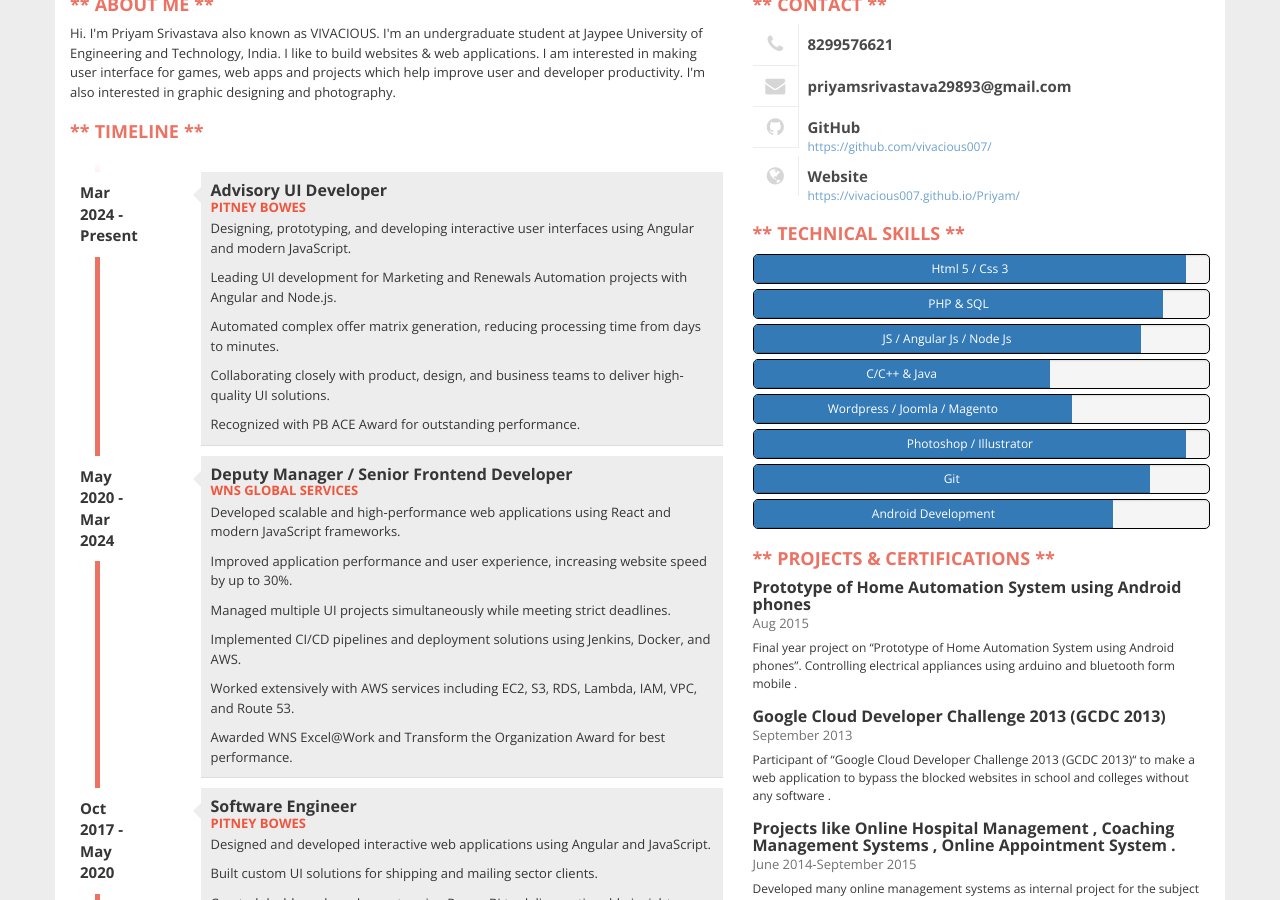
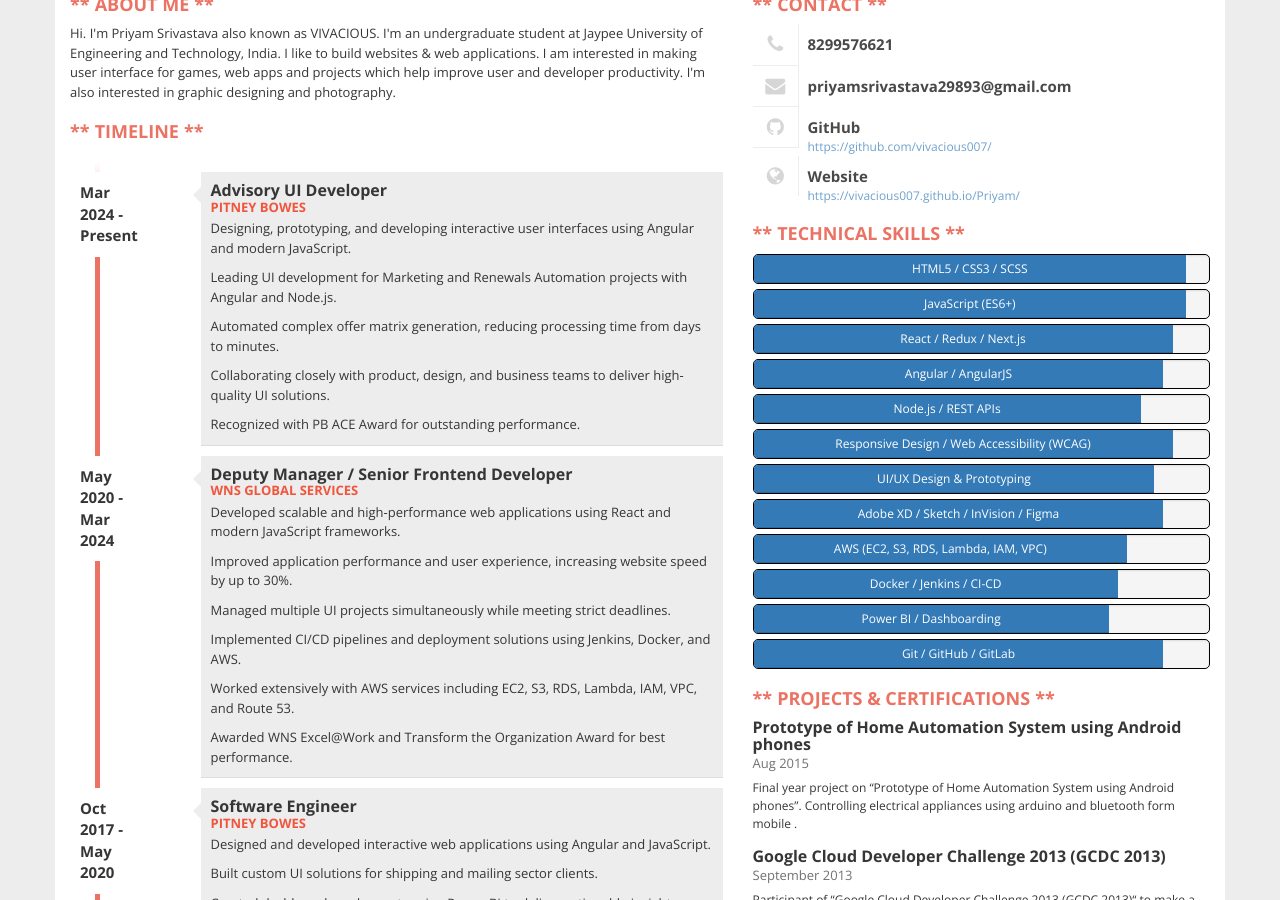
Before and after one commit to vivacious007/vivacious007.github.io, a Jekyll site: the page built from index.html, in a window 1280 px wide and 900 px high, scrolled down 298 px. Built offline with Jekyll 4.4.1, drawn with Linux system fonts in a browser that asks for light colours; nearby versions of some CDN libraries.

Commit message:
Update skills.yml

```diff
--- a/_data/skills.yml
+++ b/_data/skills.yml
@@ -1,39 +1,59 @@
-- name: Html 5 / Css 3
+- name: HTML5 / CSS3 / SCSS
   level:
     description: Expert
     value: 95
 
-- name: PHP & SQL
+- name: JavaScript (ES6+)
+  level:
+    description: Expert
+    value: 95
+
+- name: React / Redux / Next.js
+  level:
+    description: Expert
+    value: 92
+
+- name: Angular / AngularJS
+  level:
+    description: Expert
+    value: 90
+
+- name: Node.js / REST APIs
+  level:
+    description: Proficient
+    value: 85
+
+- name: Responsive Design / Web Accessibility (WCAG)
+  level:
+    description: Expert
+    value: 92
+
+- name: UI/UX Design & Prototyping
+  level:
+    description: Proficient
+    value: 88
+
+- name: Adobe XD / Sketch / InVision / Figma
   level:
     description: Proficient
     value: 90
 
-- name: JS / Angular Js / Node Js
+- name: AWS (EC2, S3, RDS, Lambda, IAM, VPC)
   level:
     description: Proficient
-    value: 85
+    value: 82
 
-- name: C/C++ & Java
-  level:
-    description: Basic
-    value: 65
-
-- name: Wordpress / Joomla / Magento
-  level:
-    description: Intermediate
-    value: 70
-
-- name: Photoshop / Illustrator
+- name: Docker / Jenkins / CI-CD
   level:
     description: Proficient
-    value: 95
+    value: 80
 
-- name: Git
+- name: Power BI / Dashboarding
   level:
     description: Proficient
-    value: 87
+    value: 78
 
-- name: Android Development
+- name: Git / GitHub / GitLab
   level:
-    description: Intermediate
-    value: 79
+    description: Expert
+    value: 90
```
